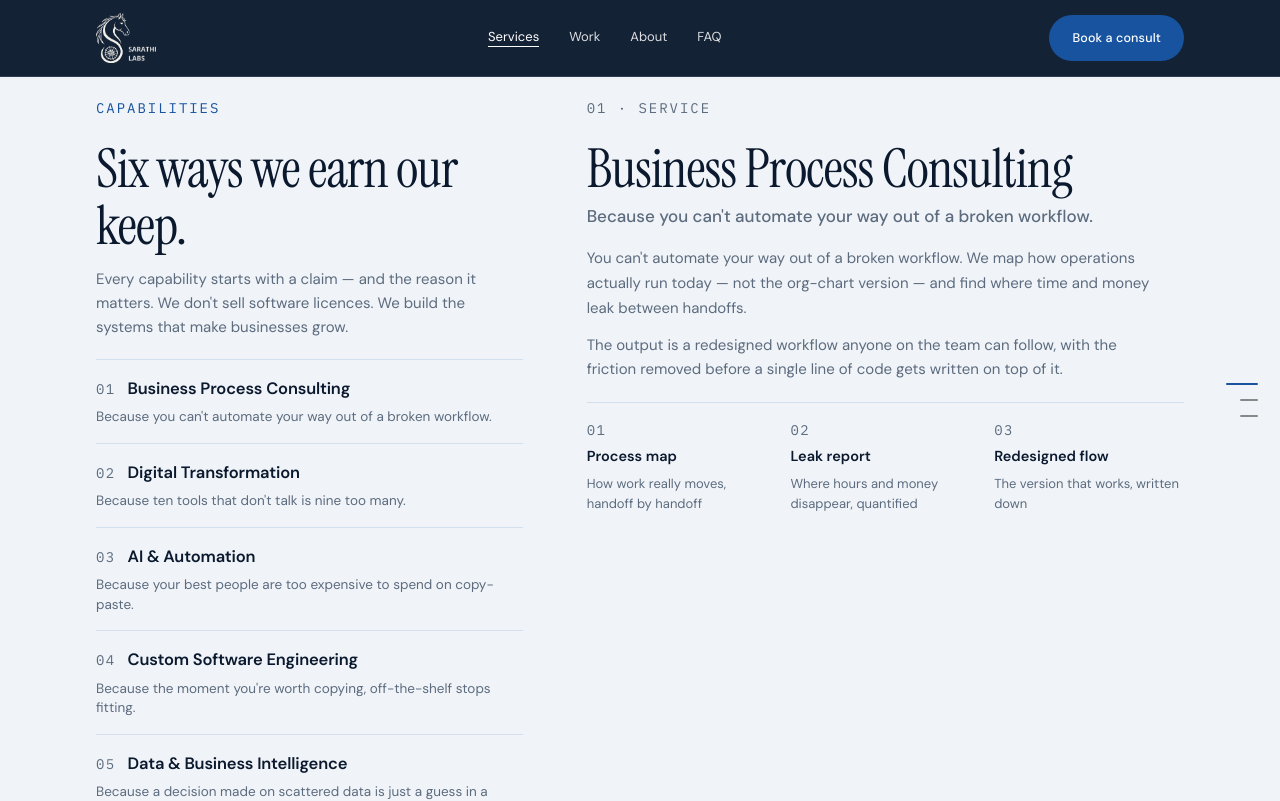
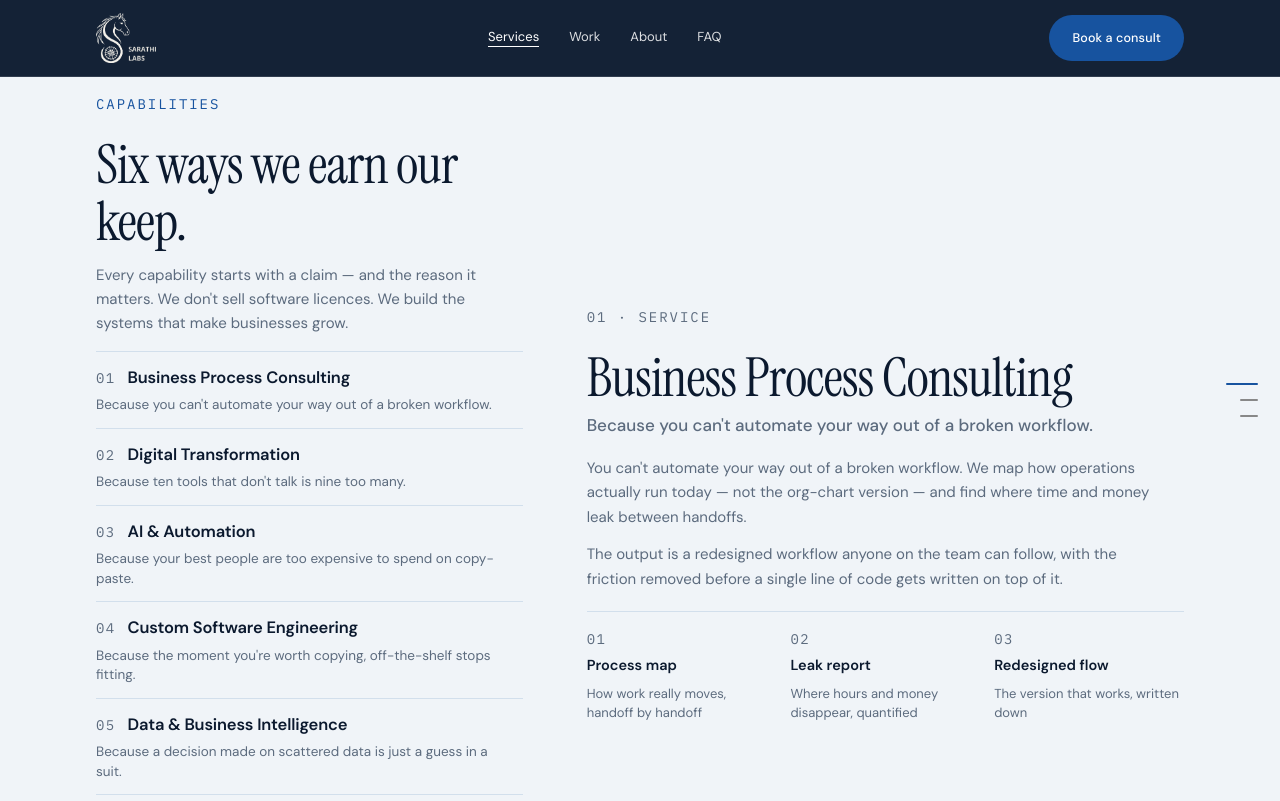
Before and after one commit to sarathi-labs/website, a React (Vite) app: page /services in a window 1280 px wide. Shown: the top 801 px of the page. Built offline with nearby package versions, Linux system fonts and the light colour scheme; no server answers; a web font is replaced by a local one.

Commit message:
Align service descriptions in the middle and make panels sticky on scroll

```diff
--- a/src/index.css
+++ b/src/index.css
@@ -1139,7 +1139,7 @@ section[id]{scroll-margin-top:90px}
   display:flex;
   flex-direction:column;
   justify-content:center;
-  padding:calc(var(--nav-h) + clamp(20px,3vh,40px)) 0 clamp(44px,6vh,72px);
+  padding:calc(var(--nav-h) + clamp(16px,2.5vh,32px)) 0 clamp(36px,4vh,56px);
   background:var(--paper);
 }
 .services-explorer{
@@ -1149,13 +1149,12 @@ section[id]{scroll-margin-top:90px}
   align-items:start;
 }
 .explorer-nav{
-  position:sticky;
-  top:calc(var(--nav-h) + 20px);
+  position:relative;
   display:flex;
   flex-direction:column;
 }
 .explorer-nav-head{
-  margin-bottom:20px;
+  margin-bottom:16px;
 }
 .service-nav-list{
   display:flex;
@@ -1167,12 +1166,12 @@ section[id]{scroll-margin-top:90px}
   background:transparent;
   border:0;
   border-bottom:1px solid var(--rule);
-  padding:16px 14px 16px 0;
+  padding:13px 14px 13px 0;
   text-align:left;
   cursor:pointer;
   display:flex;
   flex-direction:column;
-  gap:5px;
+  gap:4px;
   transition:all .3s var(--ease);
   position:relative;
   text-decoration:none;
@@ -1243,8 +1242,13 @@ section[id]{scroll-margin-top:90px}
 
 /* Service Preview Showcase Panels */
 .service-panels{
-  position:relative;
-  min-height:540px;
+  position:sticky;
+  top:max(calc(var(--nav-h) + 24px), calc(50svh - 220px));
+  align-self:start;
+  min-height:480px;
+  display:flex;
+  flex-direction:column;
+  justify-content:center;
 }
 .service-panel{
   display:none;
```
